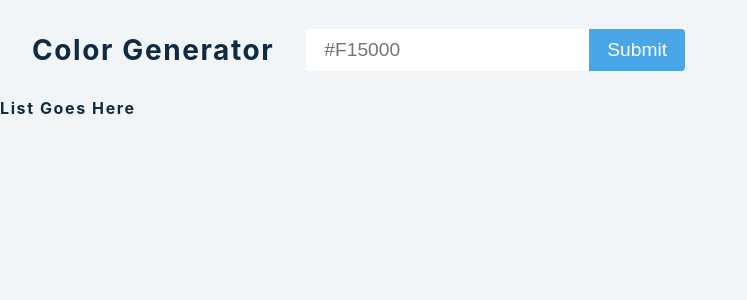
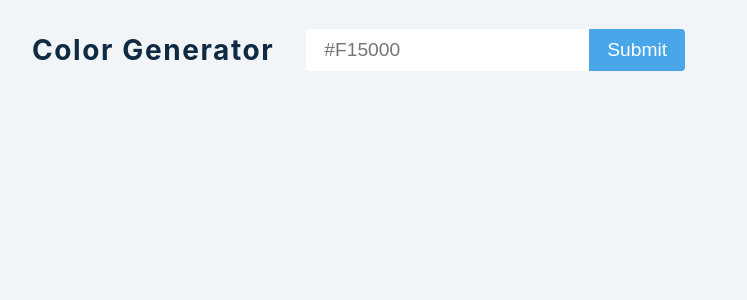
Before and after one commit to TraderCodes/Color-generator-React---, a React (Create React App) app: page / in a window 1280 px wide. Shown: the top 300 px of the page, without its empty margins (0-747 px from the left). Built offline with nearby package versions, Linux system fonts and the light colour scheme.

Commit message:
✔Set color for each block by join() rgb and reusing it

```diff
--- a/src/App.js
+++ b/src/App.js
@@ -13,6 +13,7 @@
       // fetch from library error text
       try {
          let colors = new Values(color).all(10);
+         setList(colors);
          console.log(colors);
       } catch (error) {
          setError(true);
@@ -37,7 +38,9 @@
             </form>
          </section>
          <section className="colors">
-            <h4>list goes here</h4>
+            {list.map((color, index) => {
+               return <SingleColor key={index} {...color} index={index} />;
+            })}
          </section>
       </>
    );
--- a/src/SingleColor.js
+++ b/src/SingleColor.js
@@ -1,8 +1,15 @@
-import React, { useState, useEffect } from 'react'
-import rgbToHex from './utils'
+import React, { useState, useEffect } from 'react';
+import rgbToHex from './utils';
 
-const SingleColor = () => {
-  return <h4>single color</h4>
-}
+const SingleColor = ({ rgb, weight, index }) => {
+   const [alert, setAlert] = useState(false);
+   const bcg = rgb.join(',');
+   console.log(bcg);
+   return (
+      <article className="color" style={{ backgroundColor: `rgb(${bcg})` }}>
+         {' '}
+      </article>
+   );
+};
 
-export default SingleColor
+export default SingleColor;
```
